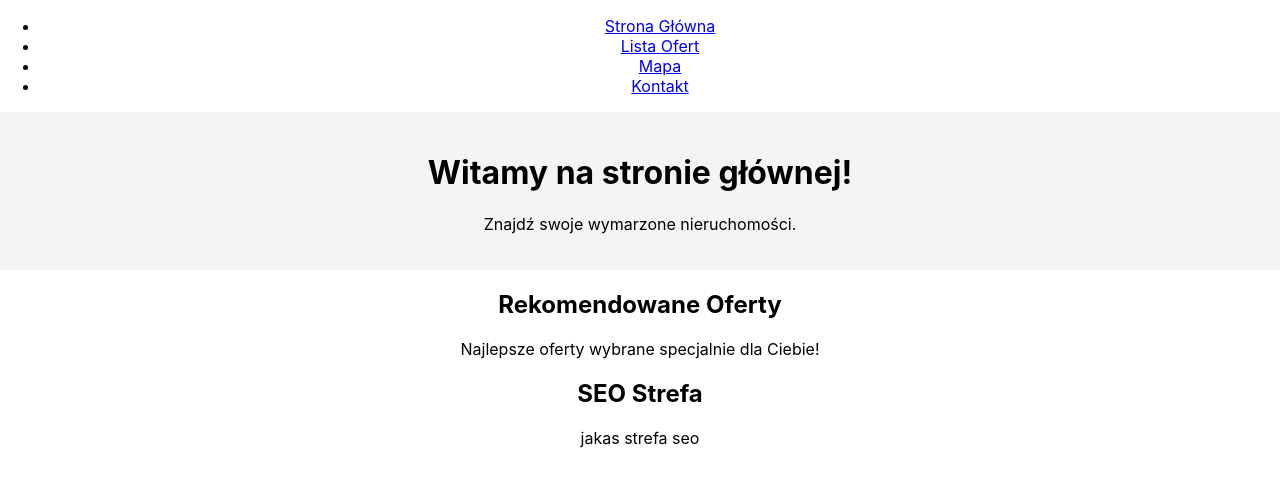
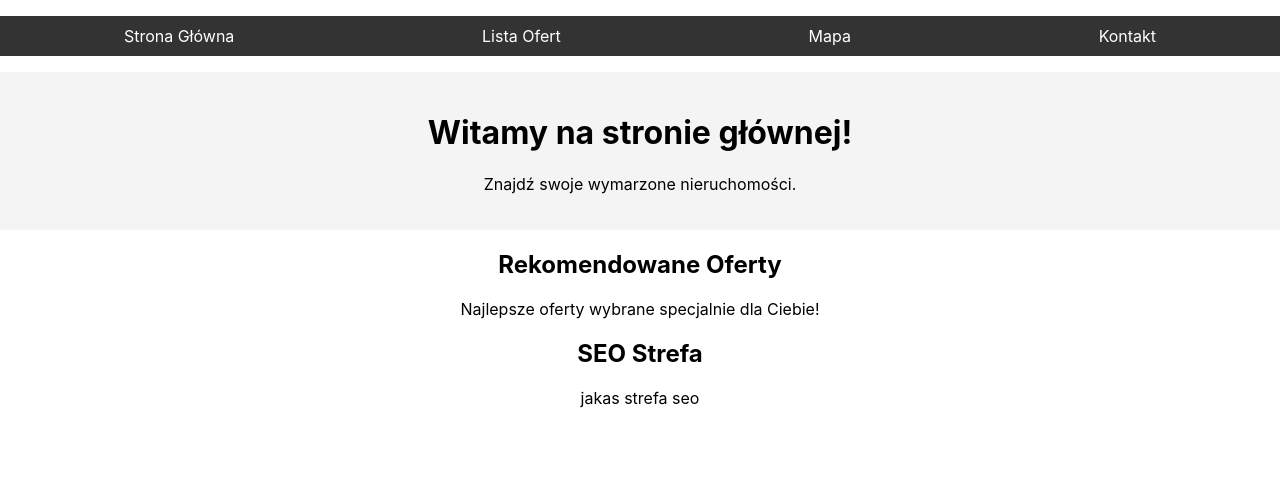
Before and after one commit to CieslakLukasz/Awesome-Properies, a React (Create React App) app: page / in a window 1280 px wide. Shown: the top 486 px of the page. Built offline with nearby package versions, Linux system fonts and the light colour scheme.

Commit message:
depenendecies

```diff
--- /dev/null
+++ b/config-overrides.js
@@ -0,0 +1,32 @@
+// config-overrides.js
+module.exports = function override(config, env) {
+  // Dodanie obsługi LESS do Webpacka
+  const lessRule = {
+    test: /\.less$/,
+    use: [
+      {
+        loader: "style-loader", // Zapisz style do DOM
+      },
+      {
+        loader: "css-loader", // Przetwórz CSS
+      },
+      {
+        loader: "less-loader", // Przetwórz LESS do CSS
+        options: {
+          lessOptions: {
+            modifyVars: {
+              // Możesz dodać zmienne LESS tutaj (np. dla kolorów)
+            },
+            javascriptEnabled: true, // Włącz wsparcie dla JavaScriptu w LESS
+          },
+        },
+      },
+    ],
+  };
+
+  // Znajdź i zastąp istniejącą regułę dla LESS
+  const rules = config.module.rules;
+  rules.push(lessRule);
+
+  return config;
+};
--- a/src/components/Navbar/Navbar.js
+++ b/src/components/Navbar/Navbar.js
@@ -1,5 +1,6 @@
 import React from "react";
 import { Link } from "react-router-dom";
+import "./Navbar.less";
 
 const Navbar = () => {
   return (
--- /dev/null
+++ b/src/components/Navbar/Navbar.less
@@ -0,0 +1,21 @@
+nav ul {
+  list-style-type: none;
+  padding: 0;
+  display: flex;
+  justify-content: space-around;
+  background-color: #333;
+}
+
+nav ul li {
+  margin: 0;
+  padding: 10px;
+}
+
+nav ul li a {
+  color: white;
+  text-decoration: none;
+}
+
+nav ul li a:hover {
+  text-decoration: underline;
+}
```
Also changed, not shown: package.json (+12 -7 lines), 1 other file (tests, documents, lock files or other folders).
